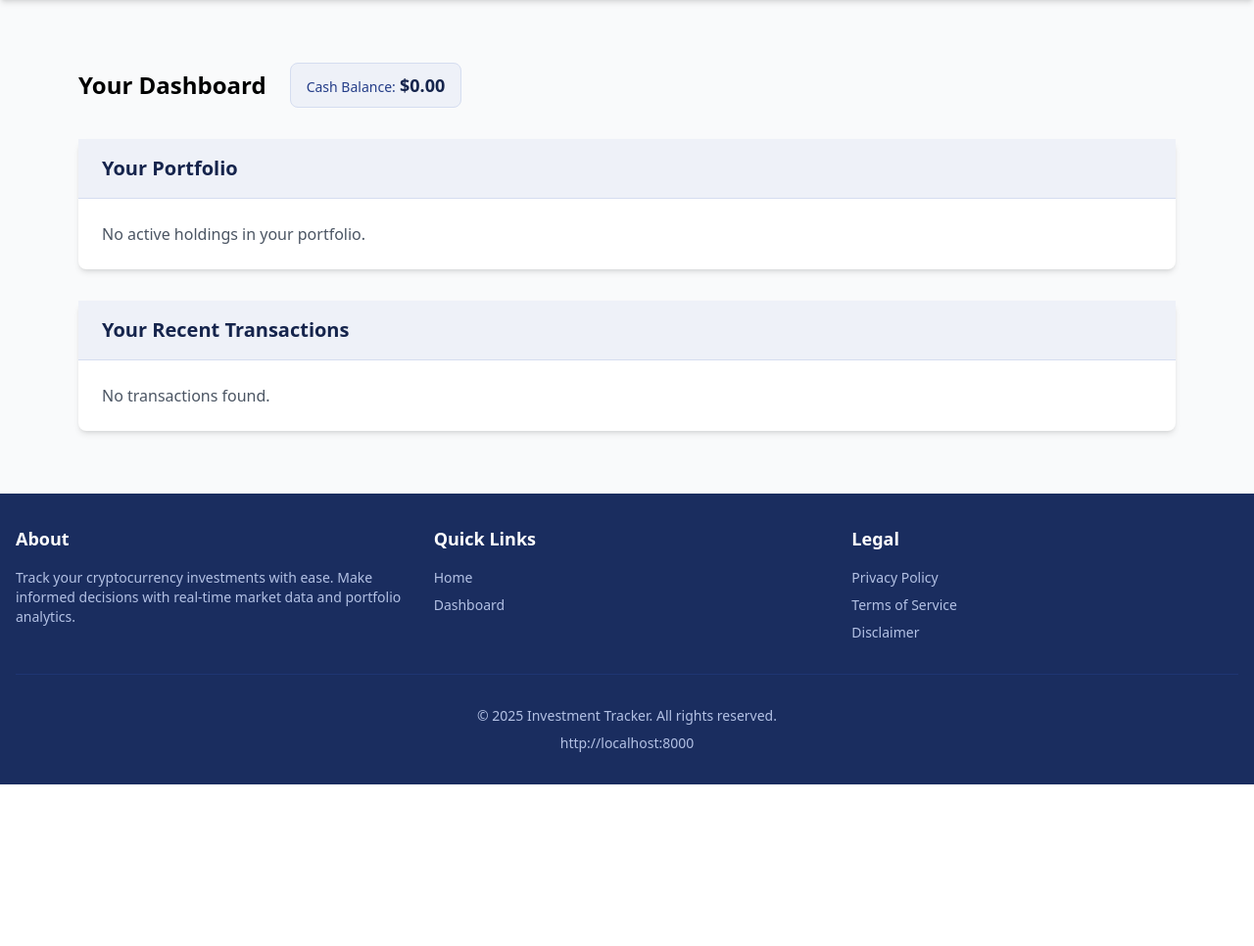
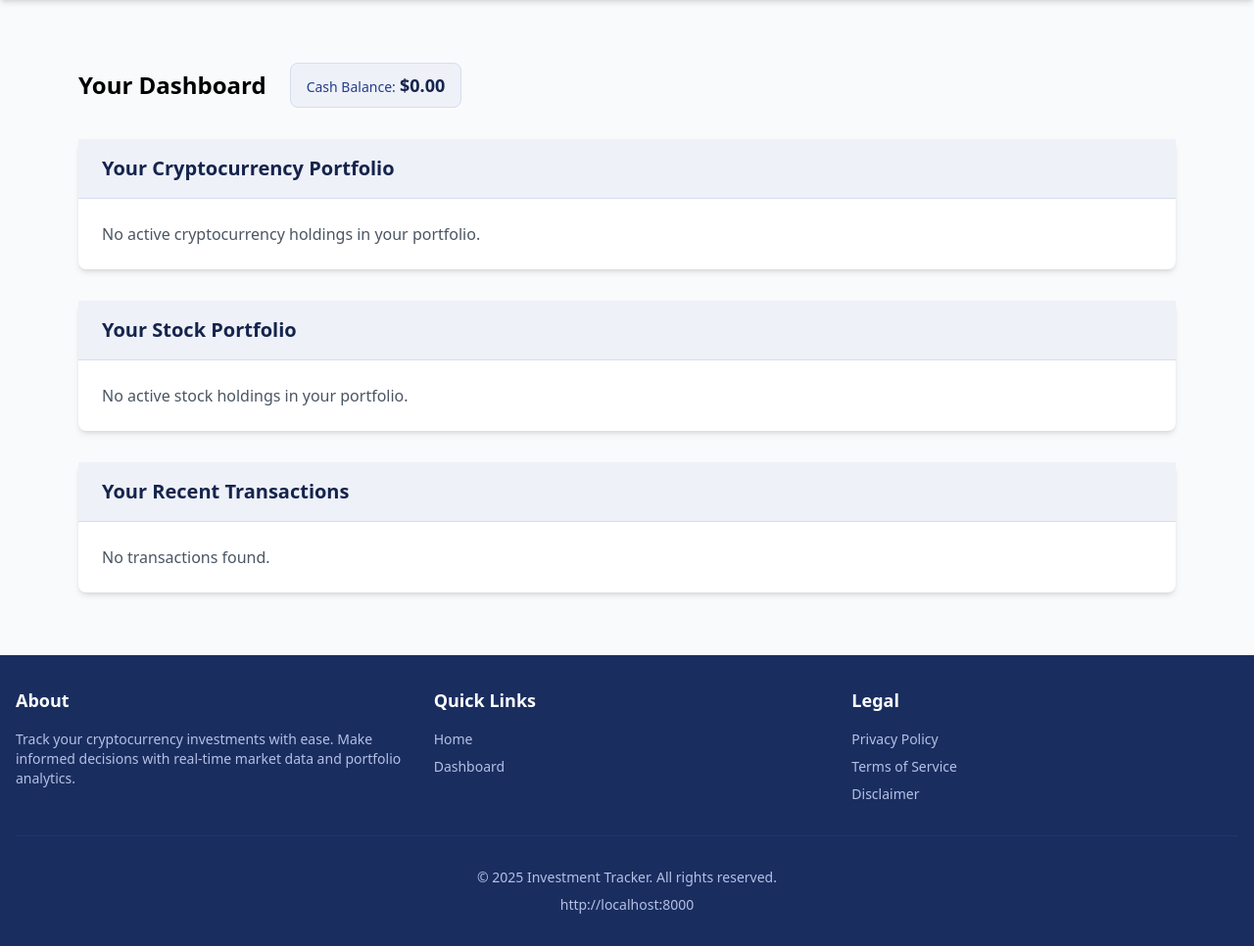
Before and after one commit to trangman/crypto-portfolio, a Flask app: page /dashboard in a window 1280 px wide. Shown: the part 80-1046 px from the top of the page at 98% size. Before the commit the page ends 881 px from the top, so only its background shows below. Run offline with Flask 3, Linux system fonts and the light colour scheme; the visitor is signed in with stand-in values (Sample User, id 1); data comes from the database, SQL or seed files in the repository; data that the repository does not hold is empty; some libraries are stand-ins or nearby versions.

Commit message:
added stocks to client portfolio

```diff
--- a/app.py
+++ b/app.py
@@ -382,28 +382,39 @@ def dashboard():
                 db.joinedload(Transaction.user),
                 db.joinedload(Transaction.cryptocurrency)
             ).order_by(Transaction.timestamp.desc()).all()
+            stock_transactions = StockTransaction.query.options(
+                db.joinedload(StockTransaction.user),
+                db.joinedload(StockTransaction.stock)
+            ).order_by(StockTransaction.timestamp.desc()).all()
 
-            app.logger.info(f'Admin dashboard: Found {len(transactions)} total transactions')
+            app.logger.info(f'Admin dashboard: Found {len(transactions)} crypto transactions and {len(stock_transactions)} stock transactions')
 
             # Empty portfolio for admin users
-            portfolio = []
+            crypto_portfolio = []
+            stock_portfolio = []
             app.logger.info('Admin user - setting empty portfolio')
         else:
             app.logger.info('Regular user detected - fetching user transactions')
             transactions = Transaction.query.filter_by(user_id=current_user.id).options(
                 db.joinedload(Transaction.cryptocurrency)
             ).order_by(Transaction.timestamp.desc()).all()
+            stock_transactions = StockTransaction.query.filter_by(user_id=current_user.id).options(
+                db.joinedload(StockTransaction.stock)
+            ).order_by(StockTransaction.timestamp.desc()).all()
 
-            app.logger.info(f'User dashboard: Found {len(transactions)} transactions for user {current_user.username}')
+            app.logger.info(f'User dashboard: Found {len(transactions)} crypto transactions and {len(stock_transactions)} stock transactions for user {current_user.username}')
 
             # Calculate portfolio holdings for regular users
-            portfolio = []
-            holdings = {}
+            crypto_portfolio = []
+            stock_portfolio = []
+            crypto_holdings = {}
+            stock_holdings = {}
 
+            # Process cryptocurrency transactions
             for transaction in transactions:
                 crypto = transaction.cryptocurrency
-                if crypto.symbol not in holdings:
-                    holdings[crypto.symbol] = {
+                if crypto.symbol not in crypto_holdings:
+                    crypto_holdings[crypto.symbol] = {
                         'symbol': crypto.symbol,
                         'name': crypto.name,
                         'total_units': Decimal('0'),
@@ -411,14 +422,32 @@ def dashboard():
                     }
 
                 if transaction.transaction_type == 'buy':
-                    holdings[crypto.symbol]['total_units'] += Decimal(str(transaction.units))
-                    holdings[crypto.symbol]['total_investment'] += Decimal(str(transaction.investment_amount))
+                    crypto_holdings[crypto.symbol]['total_units'] += Decimal(str(transaction.units))
+                    crypto_holdings[crypto.symbol]['total_investment'] += Decimal(str(transaction.investment_amount))
                 else:  # sell
-                    holdings[crypto.symbol]['total_units'] -= Decimal(str(transaction.units))
-                    holdings[crypto.symbol]['total_investment'] -= Decimal(str(transaction.investment_amount))
+                    crypto_holdings[crypto.symbol]['total_units'] -= Decimal(str(transaction.units))
+                    crypto_holdings[crypto.symbol]['total_investment'] -= Decimal(str(transaction.investment_amount))
+
+            # Process stock transactions
+            for transaction in stock_transactions:
+                stock = transaction.stock
+                if stock.symbol not in stock_holdings:
+                    stock_holdings[stock.symbol] = {
+                        'symbol': stock.symbol,
+                        'name': stock.name,
+                        'total_units': Decimal('0'),
+                        'total_investment': Decimal('0')
+                    }
+
+                if transaction.transaction_type == 'buy':
+                    stock_holdings[stock.symbol]['total_units'] += Decimal(str(transaction.units))
+                    stock_holdings[stock.symbol]['total_investment'] += Decimal(str(transaction.investment_amount))
+                else:  # sell
+                    stock_holdings[stock.symbol]['total_units'] -= Decimal(str(transaction.units))
+                    stock_holdings[stock.symbol]['total_investment'] -= Decimal(str(transaction.investment_amount))
 
             # Update crypto prices and calculate current values
-            for symbol, holding in holdings.items():
+            for symbol, holding in crypto_holdings.items():
                 if holding['total_units'] > Decimal('0'):  # Only show active holdings
                     crypto = Cryptocurrency.query.filter_by(symbol=symbol).first()
                     # Update price before calculating values
@@ -437,12 +466,38 @@ def dashboard():
                         'price_change_percentage_24h': Decimal(str(crypto.price_change_percentage_24h or '0')),
                         'price_change_percentage_since_purchase': (price_change_since_purchase / avg_purchase_price * Decimal('100'))
                     })
-                    portfolio.append(holding)
+                    crypto_portfolio.append(holding)
+
+            # Update stock prices and calculate current values
+            for symbol, holding in stock_holdings.items():
+                if holding['total_units'] > Decimal('0'):  # Only show active holdings
+                    stock = Stock.query.filter_by(symbol=symbol).first()
+                    # Update price before calculating values
+                    stock.update_price()
+
+                    current_price_decimal = Decimal(str(stock.current_price))
+                    current_value = holding['total_units'] * current_price_decimal
+                    avg_purchase_price = holding['total_investment'] / holding['total_units']
+                    price_change_since_purchase = current_price_decimal - avg_purchase_price
+
+                    holding.update({
+                        'current_price': current_price_decimal,
+                        'current_value': current_value,
+                        'profit_loss': current_value - holding['total_investment'],
+                        'profit_loss_percentage': ((current_value - holding['total_investment']) / holding['total_investment'] * Decimal('100')),
+                        'price_change_percentage_24h': Decimal(str(stock.price_change_percentage_24h or '0')),
+                        'price_change_percentage_since_purchase': (price_change_since_purchase / avg_purchase_price * Decimal('100'))
+                    })
+                    stock_portfolio.append(holding)
 
             # Commit the price updates
             db.session.commit()
 
-        return render_template('dashboard.html', transactions=transactions, portfolio=portfolio)
+        return render_template('dashboard.html',
+                            transactions=transactions,
+                            stock_transactions=stock_transactions,
+                            crypto_portfolio=crypto_portfolio,
+                            stock_portfolio=stock_portfolio)
     except Exception as e:
         app.logger.error(f"Error in dashboard route: {str(e)}", exc_info=True)
         db.session.rollback()
--- a/templates/dashboard.html
+++ b/templates/dashboard.html
@@ -20,13 +20,13 @@
     </div>
 
     {% if not current_user.is_admin %}
-    <!-- Portfolio Section (Only for non-admin users) -->
+    <!-- Cryptocurrency Portfolio Section -->
     <div class="bg-white rounded-lg shadow-md mb-8">
         <div class="px-4 sm:px-6 py-4 bg-primary-50 border-b border-primary-100">
-            <h2 class="text-lg sm:text-xl font-semibold text-primary-900">Your Portfolio</h2>
+            <h2 class="text-lg sm:text-xl font-semibold text-primary-900">Your Cryptocurrency Portfolio</h2>
         </div>
         <div class="p-4 sm:p-6">
-            {% if portfolio %}
+            {% if crypto_portfolio %}
             <div class="overflow-x-auto">
                 <table class="min-w-full divide-y divide-gray-200">
                     <thead class="bg-primary-50">
@@ -41,7 +41,7 @@
                         </tr>
                     </thead>
                     <tbody class="bg-white divide-y divide-gray-200">
-                        {% for holding in portfolio %}
+                        {% for holding in crypto_portfolio %}
                         <tr>
                             <td class="px-4 sm:px-6 py-4 whitespace-nowrap text-sm text-gray-900">{{ holding.symbol }}</td>
                             <td class="px-4 sm:px-6 py-4 whitespace-nowrap text-sm text-gray-900">{{ "%.10f"|format(holding.total_units or 0)|rstrip('0')|rstrip('.') }}</td>
@@ -60,7 +60,52 @@
                 </table>
             </div>
             {% else %}
-            <p class="text-gray-600">No active holdings in your portfolio.</p>
+            <p class="text-gray-600">No active cryptocurrency holdings in your portfolio.</p>
+            {% endif %}
+        </div>
+    </div>
+
+    <!-- Stock Portfolio Section -->
+    <div class="bg-white rounded-lg shadow-md mb-8">
+        <div class="px-4 sm:px-6 py-4 bg-primary-50 border-b border-primary-100">
+            <h2 class="text-lg sm:text-xl font-semibold text-primary-900">Your Stock Portfolio</h2>
+        </div>
+        <div class="p-4 sm:p-6">
+            {% if stock_portfolio %}
+            <div class="overflow-x-auto">
+                <table class="min-w-full divide-y divide-gray-200">
+                    <thead class="bg-primary-50">
+                        <tr>
+                            <th class="px-4 sm:px-6 py-3 text-left text-xs font-medium text-primary-800 uppercase tracking-wider">Stock</th>
+                            <th class="px-4 sm:px-6 py-3 text-left text-xs font-medium text-primary-800 uppercase tracking-wider">Holdings</th>
+                            <th class="px-4 sm:px-6 py-3 text-left text-xs font-medium text-primary-800 uppercase tracking-wider">Avg Purchase Price</th>
+                            <th class="px-4 sm:px-6 py-3 text-left text-xs font-medium text-primary-800 uppercase tracking-wider">Current Price</th>
+                            <th class="px-4 sm:px-6 py-3 text-left text-xs font-medium text-primary-800 uppercase tracking-wider">24h Change</th>
+                            <th class="px-4 sm:px-6 py-3 text-left text-xs font-medium text-primary-800 uppercase tracking-wider">Total Value</th>
+                            <th class="px-4 sm:px-6 py-3 text-left text-xs font-medium text-primary-800 uppercase tracking-wider">Profit/Loss</th>
+                        </tr>
+                    </thead>
+                    <tbody class="bg-white divide-y divide-gray-200">
+                        {% for holding in stock_portfolio %}
+                        <tr>
+                            <td class="px-4 sm:px-6 py-4 whitespace-nowrap text-sm text-gray-900">{{ holding.symbol }}</td>
+                            <td class="px-4 sm:px-6 py-4 whitespace-nowrap text-sm text-gray-900">{{ "%.4f"|format(holding.total_units or 0)|rstrip('0')|rstrip('.') }}</td>
+                            <td class="px-4 sm:px-6 py-4 whitespace-nowrap text-sm text-gray-900">${{ "%.2f"|format((holding.total_investment or 0) / (holding.total_units or 1))|rstrip('0')|rstrip('.') }}</td>
+                            <td class="px-4 sm:px-6 py-4 whitespace-nowrap text-sm text-gray-900">${{ "%.2f"|format(holding.current_price or 0)|rstrip('0')|rstrip('.') }}</td>
+                            <td class="px-4 sm:px-6 py-4 whitespace-nowrap text-sm {% if (holding.price_change_percentage_24h or 0) > 0 %}text-green-600{% else %}text-red-600{% endif %}">
+                                {{ "%.2f"|format(holding.price_change_percentage_24h or 0) }}%
+                            </td>
+                            <td class="px-4 sm:px-6 py-4 whitespace-nowrap text-sm text-gray-900">${{ "%.2f"|format(holding.current_value or 0) }}</td>
+                            <td class="px-4 sm:px-6 py-4 whitespace-nowrap text-sm {% if (holding.profit_loss or 0) > 0 %}text-green-600{% else %}text-red-600{% endif %}">
+                                ${{ "%.2f"|format(holding.profit_loss or 0) }} ({{ "%.2f"|format(holding.profit_loss_percentage or 0) }}%)
+                            </td>
+                        </tr>
+                        {% endfor %}
+                    </tbody>
+                </table>
+            </div>
+            {% else %}
+            <p class="text-gray-600">No active stock holdings in your portfolio.</p>
             {% endif %}
         </div>
     </div>
@@ -74,7 +119,7 @@
             </div>
         </div>
         <div class="p-4 sm:p-6">
-            {% if transactions %}
+            {% if transactions or stock_transactions %}
             <div class="overflow-x-auto">
                 <table class="min-w-full divide-y divide-gray-200">
                     <thead class="bg-primary-50">
@@ -84,7 +129,7 @@
                             <th class="px-4 sm:px-6 py-3 text-left text-xs font-medium text-primary-800 uppercase tracking-wider">Client</th>
                             {% endif %}
                             <th class="px-4 sm:px-6 py-3 text-left text-xs font-medium text-primary-800 uppercase tracking-wider">Type</th>
-                            <th class="px-4 sm:px-6 py-3 text-left text-xs font-medium text-primary-800 uppercase tracking-wider">Cryptocurrency</th>
+                            <th class="px-4 sm:px-6 py-3 text-left text-xs font-medium text-primary-800 uppercase tracking-wider">Asset</th>
                             <th class="px-4 sm:px-6 py-3 text-left text-xs font-medium text-primary-800 uppercase tracking-wider">Amount</th>
                             <th class="px-4 sm:px-6 py-3 text-left text-xs font-medium text-primary-800 uppercase tracking-wider">Units</th>
                             <th class="px-4 sm:px-6 py-3 text-left text-xs font-medium text-primary-800 uppercase tracking-wider">Price</th>
@@ -99,13 +144,30 @@
                             {% endif %}
                             <td class="px-4 sm:px-6 py-4 whitespace-nowrap">
                                 <span class="px-2 inline-flex text-xs leading-5 font-semibold rounded-full {% if transaction.transaction_type == 'buy' %}bg-green-100 text-green-800{% else %}bg-red-100 text-red-800{% endif %}">
-                                    {{ transaction.transaction_type.upper() }}
+                                    {{ transaction.transaction_type.upper() }} CRYPTO
                                 </span>
                             </td>
                             <td class="px-4 sm:px-6 py-4 whitespace-nowrap text-sm text-gray-900">{{ transaction.cryptocurrency.symbol }}</td>
                             <td class="px-4 sm:px-6 py-4 whitespace-nowrap text-sm text-gray-900">${{ "%.2f"|format(transaction.investment_amount or 0) }}</td>
                             <td class="px-4 sm:px-6 py-4 whitespace-nowrap text-sm text-gray-900">{{ "%.10f"|format(transaction.units or 0)|rstrip('0')|rstrip('.') }}</td>
                             <td class="px-4 sm:px-6 py-4 whitespace-nowrap text-sm text-gray-900">${{ "%.10f"|format(transaction.price_at_time or 0)|rstrip('0')|rstrip('.') }}</td>
+                        </tr>
+                        {% endfor %}
+                        {% for transaction in stock_transactions %}
+                        <tr>
+                            <td class="px-4 sm:px-6 py-4 whitespace-nowrap text-sm text-gray-900">{{ transaction.timestamp.strftime('%Y-%m-%d %H:%M:%S') }}</td>
+                            {% if current_user.is_admin %}
+                            <td class="px-4 sm:px-6 py-4 whitespace-nowrap text-sm text-gray-900">{{ transaction.user.username }}</td>
+                            {% endif %}
+                            <td class="px-4 sm:px-6 py-4 whitespace-nowrap">
+                                <span class="px-2 inline-flex text-xs leading-5 font-semibold rounded-full {% if transaction.transaction_type == 'buy' %}bg-green-100 text-green-800{% else %}bg-red-100 text-red-800{% endif %}">
+                                    {{ transaction.transaction_type.upper() }} STOCK
+                                </span>
+                            </td>
+                            <td class="px-4 sm:px-6 py-4 whitespace-nowrap text-sm text-gray-900">{{ transaction.stock.symbol }}</td>
+                            <td class="px-4 sm:px-6 py-4 whitespace-nowrap text-sm text-gray-900">${{ "%.2f"|format(transaction.investment_amount or 0) }}</td>
+                            <td class="px-4 sm:px-6 py-4 whitespace-nowrap text-sm text-gray-900">{{ "%.4f"|format(transaction.units or 0)|rstrip('0')|rstrip('.') }}</td>
+                            <td class="px-4 sm:px-6 py-4 whitespace-nowrap text-sm text-gray-900">${{ "%.2f"|format(transaction.price_at_time or 0)|rstrip('0')|rstrip('.') }}</td>
                         </tr>
                         {% endfor %}
                     </tbody>
```
Also changed, not shown: 1 other file.
